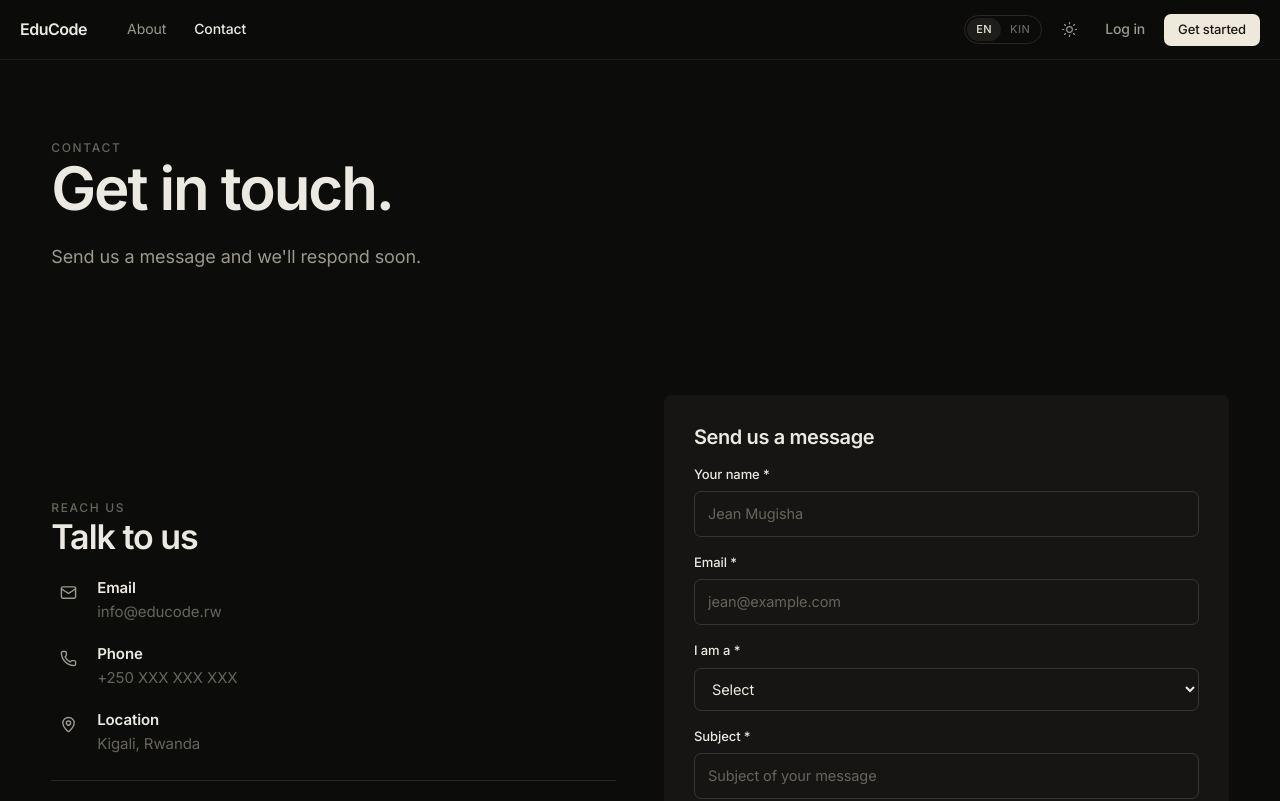
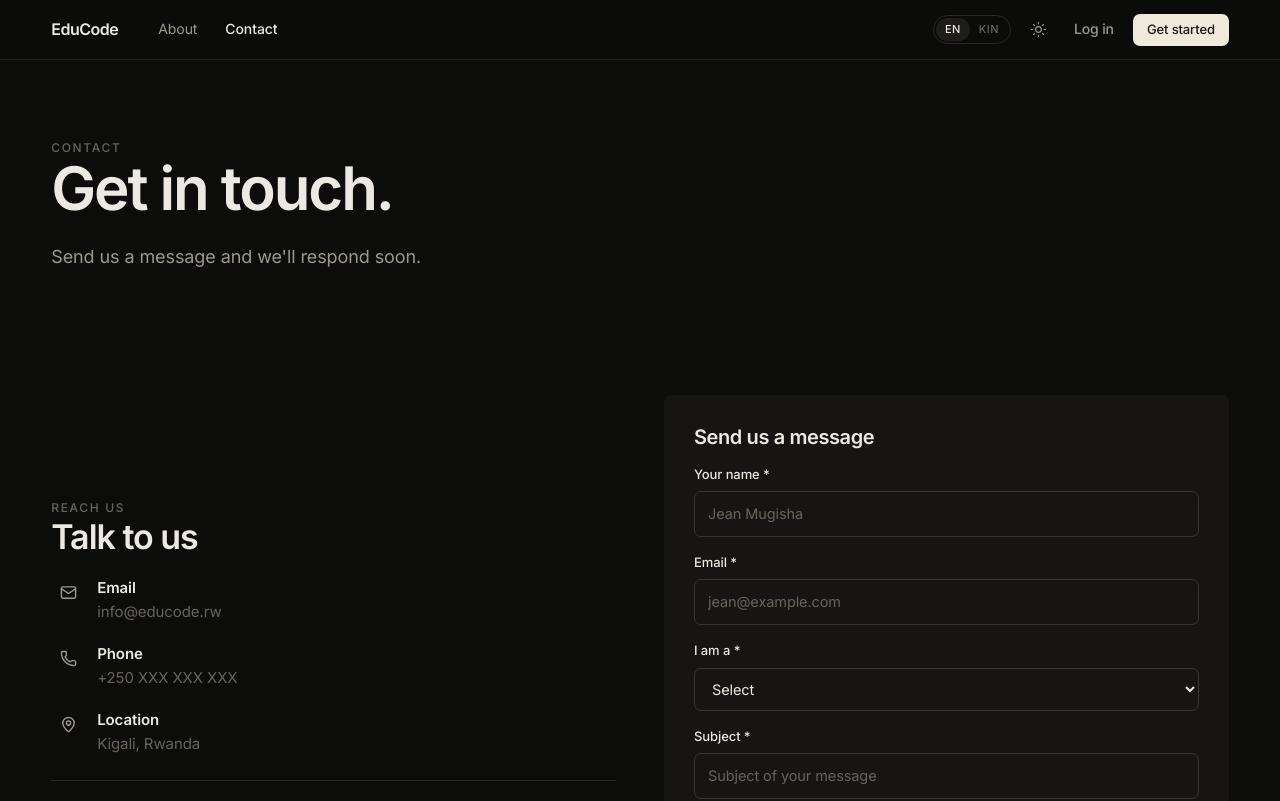
Before and after one commit to DavBelM/educode-rwanda, a React (Vite) app: page /contact in a window 1280 px wide. Shown: the top 801 px of the page. Built offline with nearby package versions, Linux system fonts and the light colour scheme; no server answers.

Commit message:
fix: page content padding — .page shorthand was overriding .wrap clamp

```diff
--- a/design/educode.css
+++ b/design/educode.css
@@ -158,7 +158,7 @@ img { display: block; max-width: 100%; }
 }
 .nav-inner {
   max-width: var(--maxw); margin: 0 auto; height: 100%;
-  padding: 0 20px;
+  padding: 0 clamp(20px, 4vw, 60px);
   display: flex; align-items: center; gap: 28px;
 }
 .logo {
--- a/src/styles/pages.css
+++ b/src/styles/pages.css
@@ -5,7 +5,7 @@
    ========================================================================== */
 
 /* ---- Shared page chrome ------------------------------------------------- */
-.page { padding: 36px 0 90px; }
+.page { padding-top: 36px; padding-bottom: 90px; }
 
 /* ---- Landing page -------------------------------------------------------- */
 .hero { padding: 78px 0 60px; }
```
